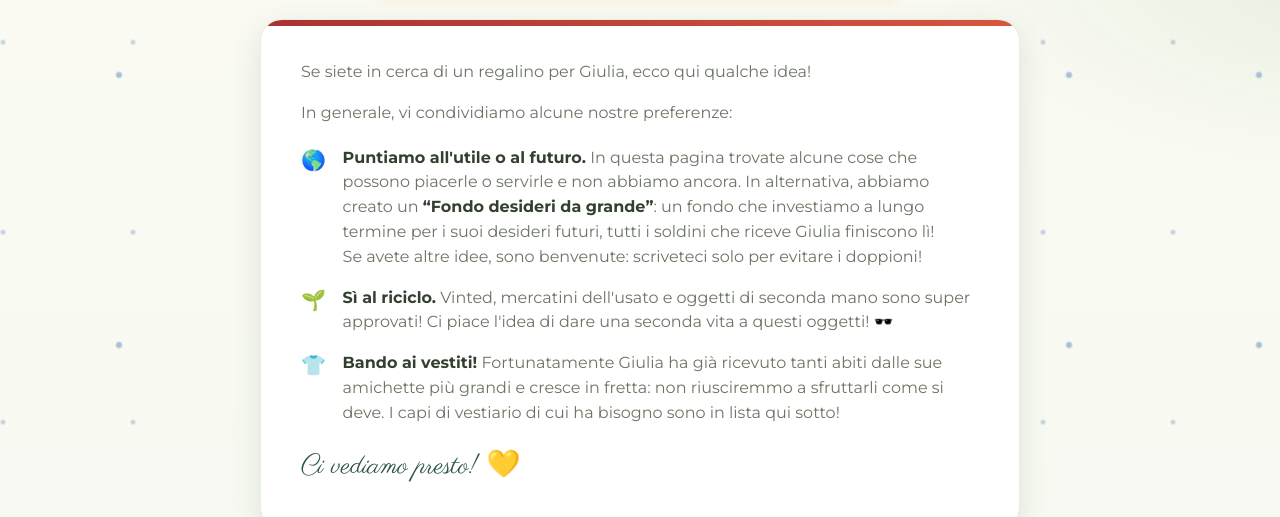
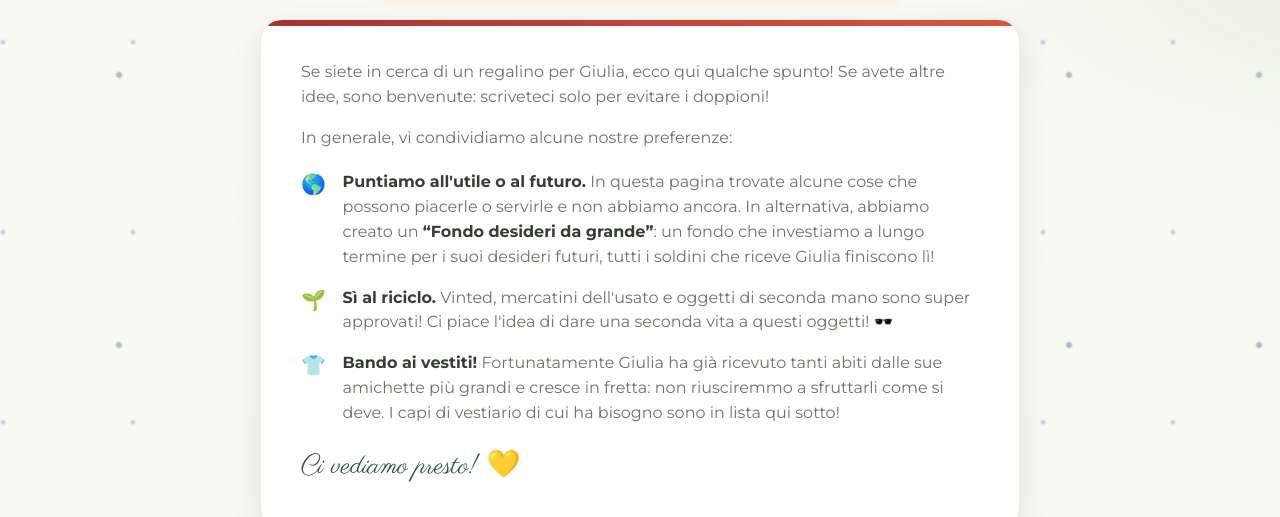
Before and after one commit to giuli2025/wishlist, a plain HTML site: page index.html in a window 1280 px wide. Shown: the part 205-722 px from the top of the page. Drawn offline with Linux system fonts and the light colour scheme; no server answers.

Commit message:
docs: move the "other ideas" note into the intro line
La prima riga ora dice "qualche spunto" e chiude con l'invito a scriverci per
evitare i doppioni; la stessa frase esce dal primo punto della lista, che
finisce sul Fondo desideri.

OpenCode-Session: ses_e2456f180ffeZuO3Engy26SZBA

🤖 Generated with [OpenCode](https://opencode.ai) (BSP Agent)

```diff
--- a/index.html
+++ b/index.html
@@ -45,15 +45,15 @@
 
 <main class="page">
     <section class="wishes-note" aria-labelledby="wishes-note-title">
-        <p id="wishes-note-title">Se siete in cerca di un regalino per Giulia, ecco qui qualche idea!</p>
+        <p id="wishes-note-title">Se siete in cerca di un regalino per Giulia, ecco qui qualche spunto! Se avete altre
+            idee, sono benvenute: scriveteci solo per evitare i doppioni!</p>
         <p>In generale, vi condividiamo alcune nostre preferenze:</p>
         <ul class="wishes-note-list">
             <li><span aria-hidden="true">🌎</span>
                 <div><strong>Puntiamo all'utile o al futuro.</strong> In questa pagina trovate alcune cose che possono
                     piacerle o servirle e non abbiamo ancora. In alternativa, abbiamo creato un <strong>“Fondo desideri
                         da grande”</strong>: un fondo che investiamo a lungo termine per i suoi desideri futuri, tutti i
-                    soldini che riceve Giulia finiscono lì!<br>Se avete altre idee, sono benvenute: scriveteci solo per
-                    evitare i doppioni!
+                    soldini che riceve Giulia finiscono lì!
                 </div>
             </li>
             <li><span aria-hidden="true">🌱</span>
```
